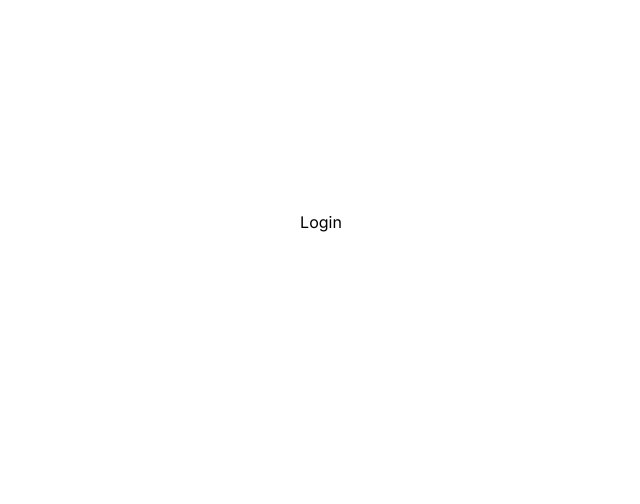
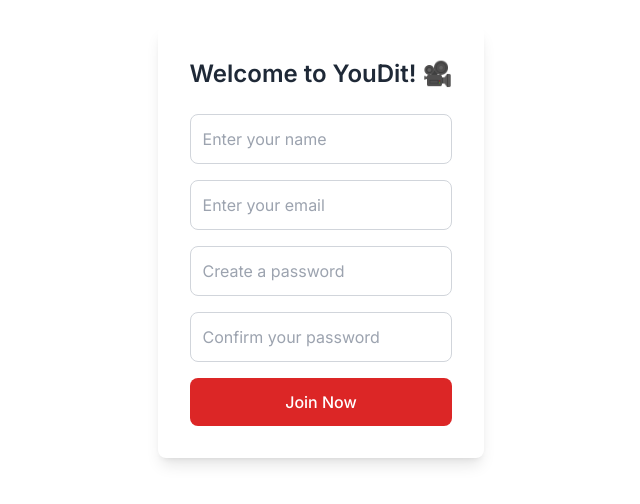
Before and after one commit to Raiyan03/youdit, a Next.js app: page /auth/register in a window 1280 px wide. Shown: the part 178-682 px from the top of the page, without its empty margins (319-959 px from the left). Built offline with nearby package versions, Linux system fonts and the light colour scheme.

Commit message:
Created a register form for editors

```diff
--- a/app/auth/register/page.jsx
+++ b/app/auth/register/page.jsx
@@ -1,8 +1,7 @@
+import RegisterForm from "@/components/auth/register/form";
 const Register = () => {
     return (
-        <div>
-            Login
-        </div>
+        <RegisterForm />
     );
 }
 
--- /dev/null
+++ b/components/auth/register/form.jsx
@@ -0,0 +1,28 @@
+const RegisterForm = () => {
+    return (
+        <div className="flex flex-col items-center shadow-lg p-8 rounded-lg max-w-md mx-auto mt-10 bg-white">
+            <h1 className="text-2xl font-semibold text-gray-800 mb-6">
+                Welcome to YouDit! 🎥
+            </h1>
+            <form className="w-full flex flex-col gap-4">
+                <input className="border border-gray-300 focus:ring-2 focus:ring-red-500 focus:outline-none rounded-lg p-3"
+                       type="text"
+                       placeholder="Enter your name" />
+                <input className="border border-gray-300 focus:ring-2 focus:ring-red-500 focus:outline-none rounded-lg p-3"
+                       type="email"
+                       placeholder="Enter your email" />
+                <input className="border border-gray-300 focus:ring-2 focus:ring-red-500 focus:outline-none rounded-lg p-3"
+                       type="password"
+                       placeholder="Create a password" />
+                <input className="border border-gray-300 focus:ring-2 focus:ring-red-500 focus:outline-none rounded-lg p-3"
+                       type="password"
+                       placeholder="Confirm your password" />
+                <button className="py-3 px-5 bg-red-600 text-white rounded-lg font-medium hover:bg-red-700 transition duration-300 ease-in-out">
+                    Join Now
+                </button>
+            </form>
+        </div>
+    )
+}
+
+export default RegisterForm;
```
